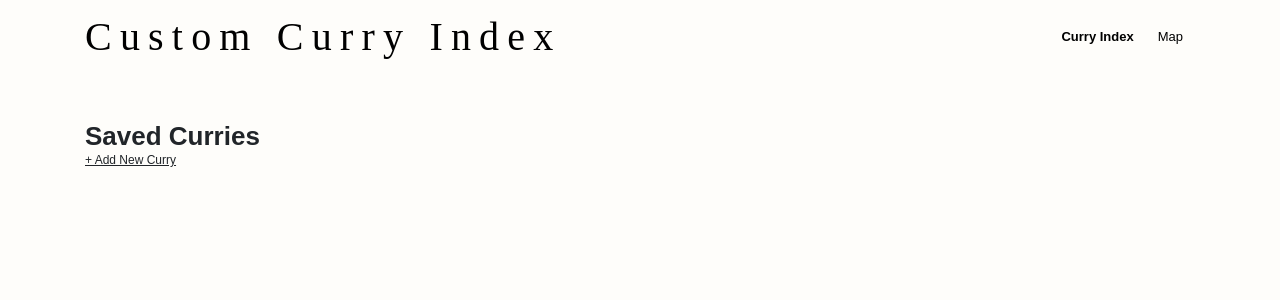
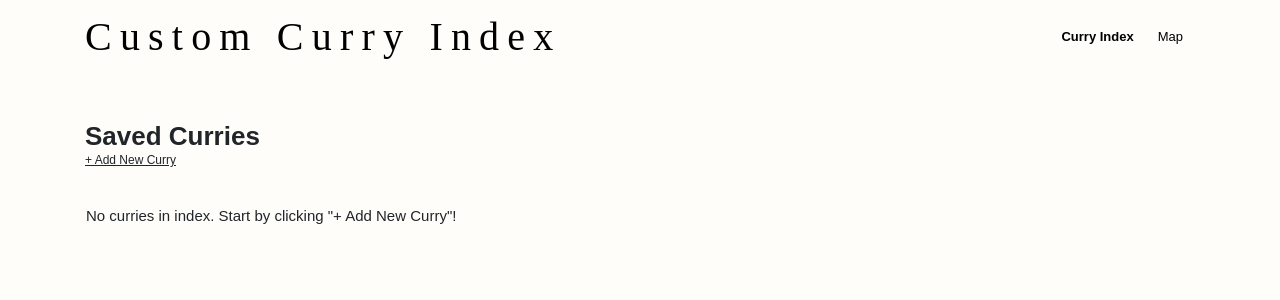
Before and after one commit to curry-index/curry-index, a React (Create React App) app in the folder curry-index/: page / in a window 1280 px wide. Shown: the top 300 px of the page. Built offline with nearby package versions, Linux system fonts and the light colour scheme; what google-maps-react, react-geocode would draw is missing.

Commit message:
final commit with final yttouches

```diff
--- a/curry-index/src/App.js
+++ b/curry-index/src/App.js
@@ -66,7 +66,8 @@ class App extends Component {
             curryList: loaded_curryList || [],
             modalShow: false,
             curryFalling: false,
-            pictures: []
+            pictures: [],
+            noCurriesInIndex: true
         }
         this.onDrop = this.onDrop.bind(this);
     }
@@ -127,6 +128,8 @@ class App extends Component {
         // close modal
         this.setModalShow(false);
 
+        this.setState({noCurriesInIndex: false})
+
         // Start animation: Falling curry bowls
         this.setState({ curryFalling: true });
     };
@@ -137,6 +140,10 @@ class App extends Component {
         currCurryList.splice(i, 1);
         this.setState({ curryList: currCurryList });
         store(currCurryList);
+
+        if(this.state.curryList.length === 0){
+            this.setState({noCurriesInIndex: true})
+        }
     };
 
     setModalShow(bool) {
@@ -193,6 +200,9 @@ class App extends Component {
                 </div>
 
                 <div className="row">
+                    { this.state.noCurriesInIndex &&
+                    <h3 className="ml-3 mt-4">No curries in index. Start by clicking "+ Add New Curry"!</h3>
+                    }
                     {curriesInIndex}
                 </div>
                 <AddCurryModal
```
Also changed, not shown: 2 other files (tests, documents, lock files or other folders).
